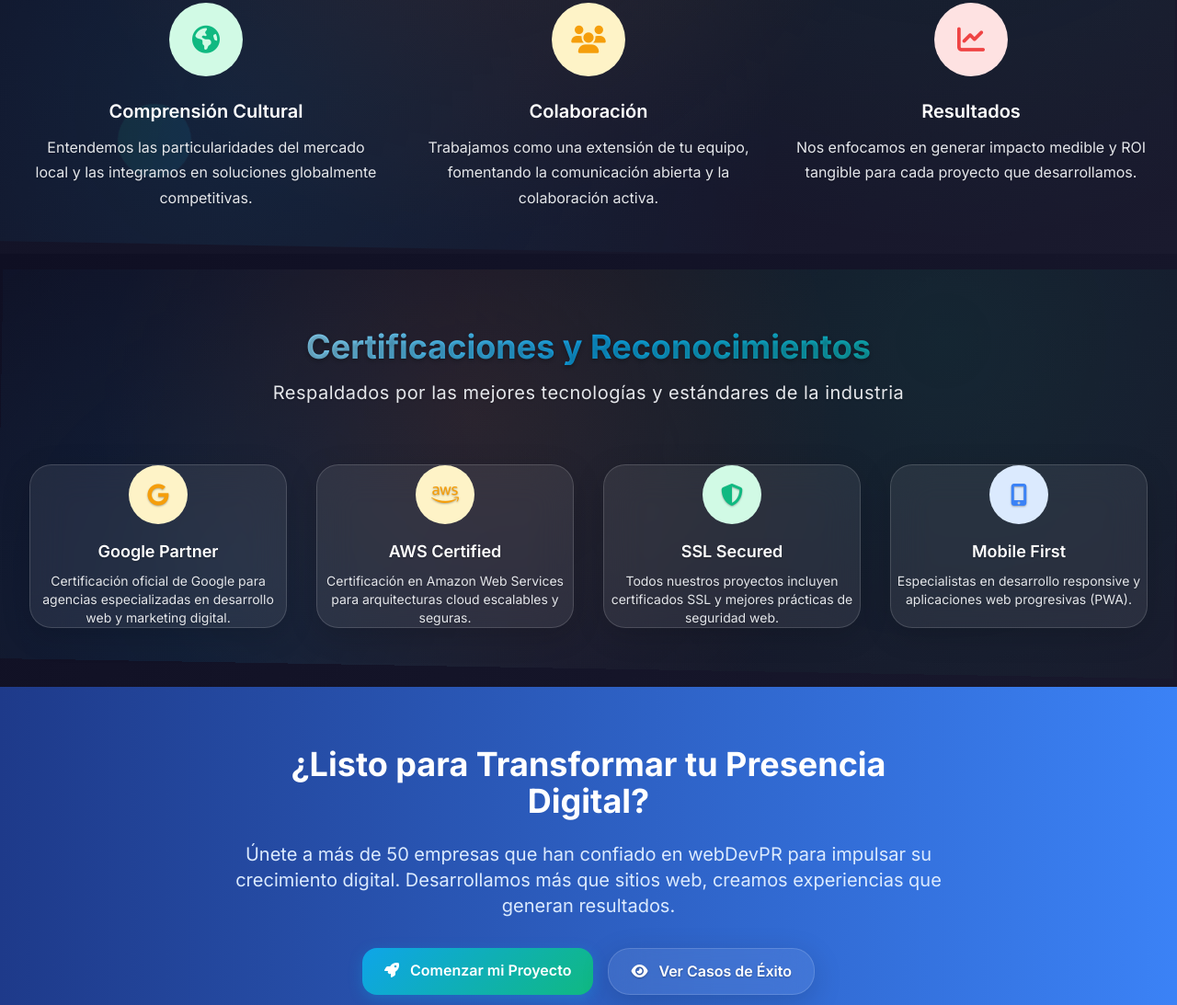
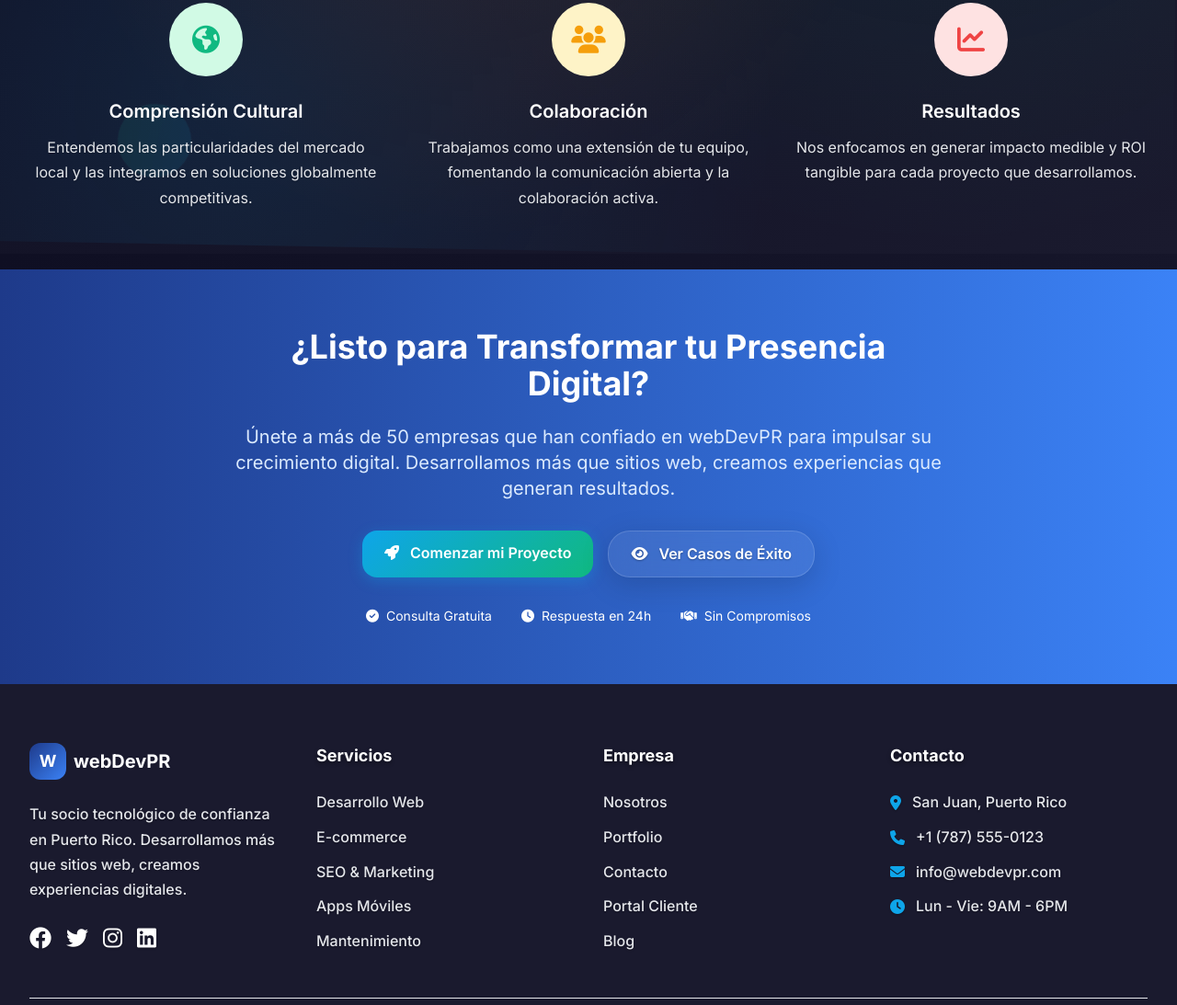
Before and after one commit to william417-sp/webDevPR-Porfolio, a website: page pages/about_us.html in a window 1280 px wide. Shown: the part 2124-3217 px from the top of the page at 92% size. Drawn offline with Linux system fonts and the light colour scheme.

Commit message:
Remove Certificaciones y Reconocimientos section from about_us.html

```diff
--- a/pages/about_us.html
+++ b/pages/about_us.html
@@ -294,68 +294,6 @@
 
 
 
-    <!-- Awards & Certifications -->
-    <section class="section-padding tech-bg relative overflow-hidden">
-        <!-- Floating Elements -->
-        <div class="floating-element"></div>
-        <div class="floating-element"></div>
-        <div class="container-max mx-auto relative z-10">
-            <div class="text-center mb-16 fade-in">
-                <h2 class="text-3xl lg:text-4xl font-bold tech-heading mb-4">
-                    Certificaciones y Reconocimientos
-                </h2>
-                <p class="text-xl tech-subheading max-w-3xl mx-auto">
-                    Respaldados por las mejores tecnologías y estándares de la industria
-                </p>
-            </div>
-
-            <div class="grid md:grid-cols-2 lg:grid-cols-4 gap-8">
-                <!-- Certification 1 -->
-                <div class="glass-card text-center fade-in">
-                    <div class="w-16 h-16 bg-accent-100 rounded-full flex items-center justify-center mx-auto mb-4">
-                        <i class="fab fa-google text-accent text-2xl"></i>
-                    </div>
-                    <h3 class="text-lg font-semibold text-white mb-2">Google Partner</h3>
-                    <p class="text-text-secondary text-sm">
-                        Certificación oficial de Google para agencias especializadas en desarrollo web y marketing digital.
-                    </p>
-                </div>
-
-                <!-- Certification 2 -->
-                <div class="glass-card text-center fade-in" style="animation-delay: 0.1s;">
-                    <div class="w-16 h-16 bg-warning-100 rounded-full flex items-center justify-center mx-auto mb-4">
-                        <i class="fab fa-aws text-warning text-2xl"></i>
-                    </div>
-                    <h3 class="text-lg font-semibold text-white mb-2">AWS Certified</h3>
-                    <p class="text-text-secondary text-sm">
-                        Certificación en Amazon Web Services para arquitecturas cloud escalables y seguras.
-                    </p>
-                </div>
-
-                <!-- Certification 3 -->
-                <div class="glass-card text-center fade-in" style="animation-delay: 0.2s;">
-                    <div class="w-16 h-16 bg-success-100 rounded-full flex items-center justify-center mx-auto mb-4">
-                        <i class="fas fa-shield-alt text-success text-2xl"></i>
-                    </div>
-                    <h3 class="text-lg font-semibold text-white mb-2">SSL Secured</h3>
-                    <p class="text-text-secondary text-sm">
-                        Todos nuestros proyectos incluyen certificados SSL y mejores prácticas de seguridad web.
-                    </p>
-                </div>
-
-                <!-- Certification 4 -->
-                <div class="glass-card text-center fade-in" style="animation-delay: 0.3s;">
-                    <div class="w-16 h-16 bg-secondary-100 rounded-full flex items-center justify-center mx-auto mb-4">
-                        <i class="fas fa-mobile-alt text-secondary text-2xl"></i>
-                    </div>
-                    <h3 class="text-lg font-semibold text-white mb-2">Mobile First</h3>
-                    <p class="text-text-secondary text-sm">
-                        Especialistas en desarrollo responsive y aplicaciones web progresivas (PWA).
-                    </p>
-                </div>
-            </div>
-        </div>
-    </section>
 
     <!-- Call to Action -->
     <section class="section-padding bg-gradient-to-r from-primary to-secondary text-white">
```
